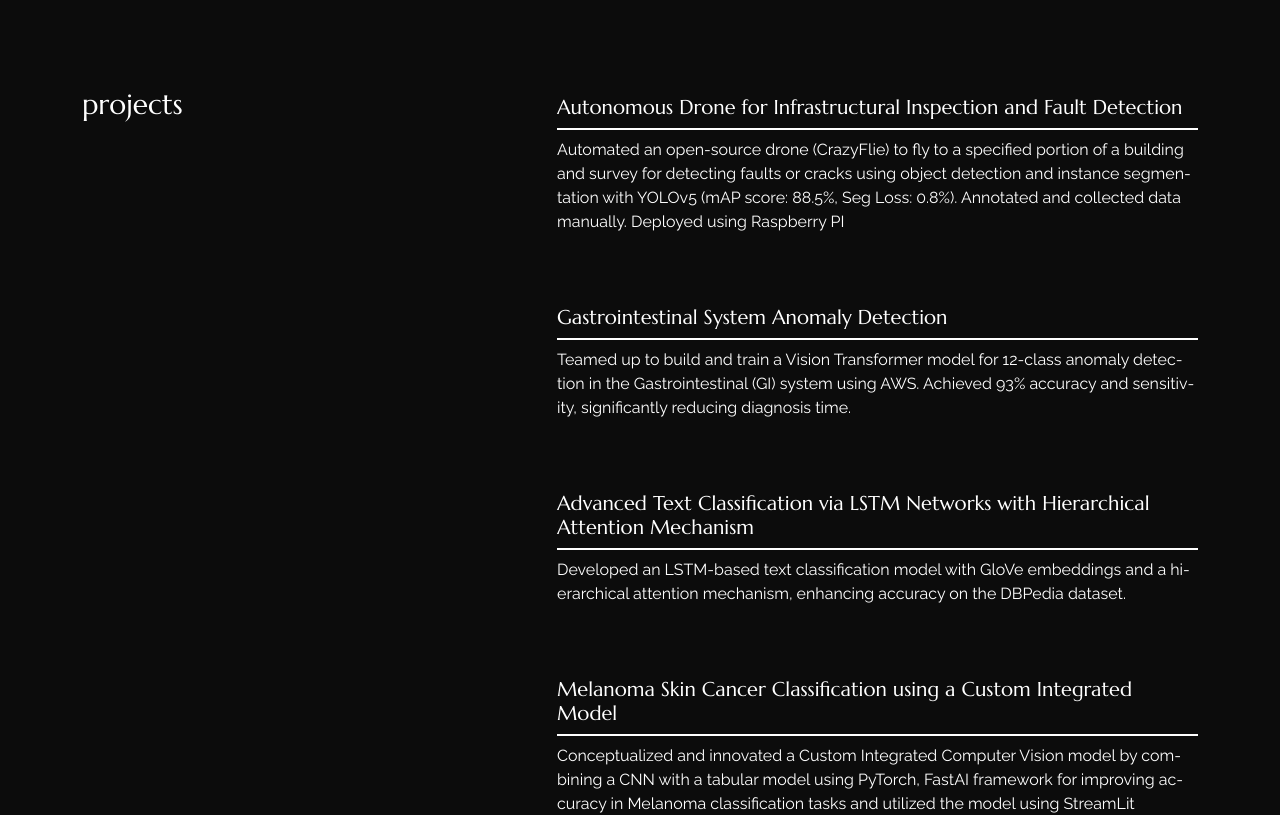
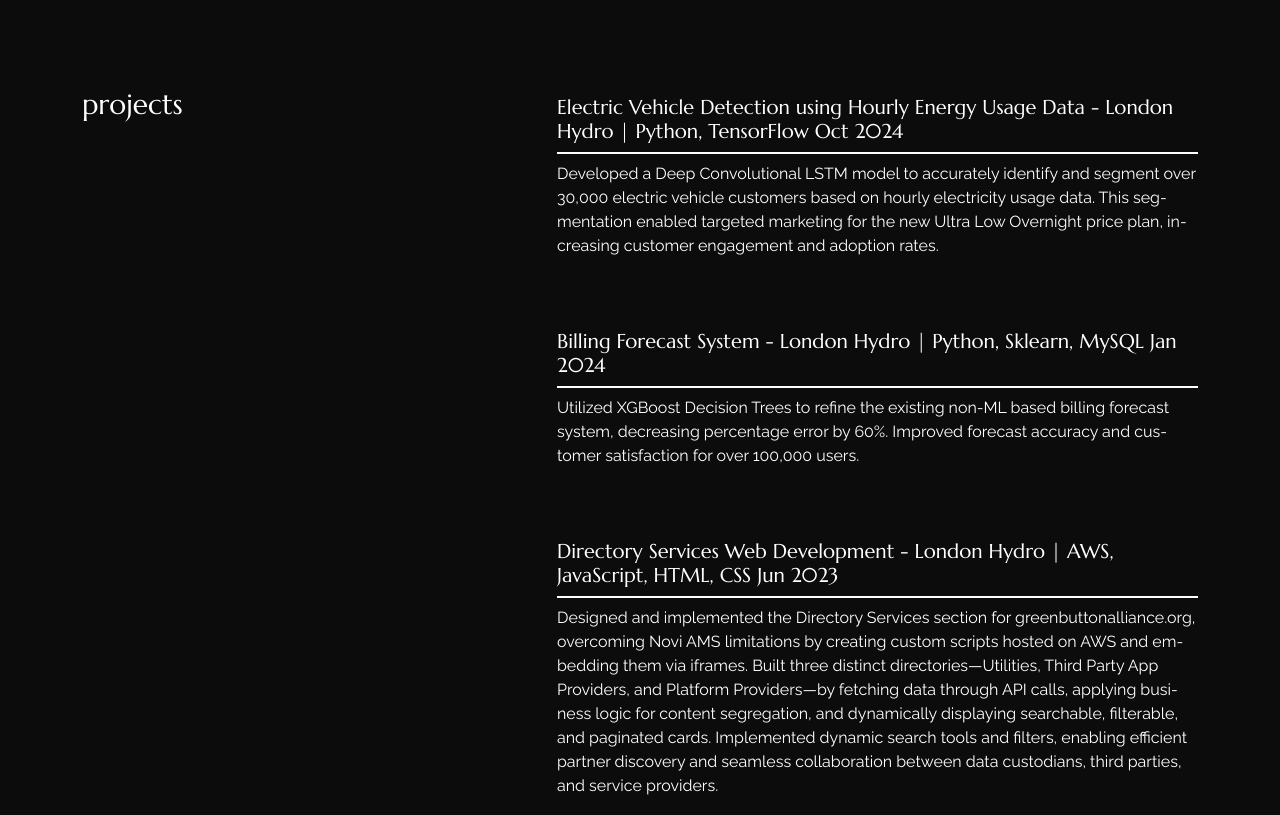
Before and after one commit to bhavya1600/Me, a React (Create React App) app: page /about in a window 1280 px wide. Shown: the part 1340-2155 px from the top of the page. Built offline with nearby package versions, Linux system fonts and the light colour scheme.

Commit message:
Projects

```diff
--- a/src/content_option.js
+++ b/src/content_option.js
@@ -17,12 +17,12 @@
 
 const dataabout = {
     title: "a bit about my self",
-    aboutme: "Hi, I'm Bhavya, an aspiring data scientist based in Canada. My work bridges the gap between technology and practical applications, focusing on using advanced analytics and machine learning to solve real-world problems. With experience ranging from developing AI models at \
+    aboutme: "hi, I'm Bhavya, an aspiring data scientist based in Canada. My work bridges the gap between technology and practical applications, focusing on using advanced analytics and machine learning to solve real-world problems. With experience ranging from developing AI models at \
     London Hydro to innovative projects in anomaly detection and infrastructure inspection, my career is grounded in applying Python, AI, and cloud technologies to enhance efficiency and decision-making. Holding a Master’s in Computer Science with a specialization in AI, I am committed to \
     lifelong learning and applying my skills to make a tangible impact."
 };
 const worktimeline = [{
-        jobtitle: "Business Systems Analyst",
+        jobtitle: "Data Science and DevOps Engineer",
         where: "London Hydro",
         date: "May 2023-Present",
     },
@@ -64,13 +64,26 @@
     },
 ];
 
-const services = [{
-        title: "Autonomous Drone for Infrastructural Inspection and Fault Detection ",
-        description: "Automated an open-source drone (CrazyFlie) to fly to a specified portion of a building and survey for detecting faults or cracks using object detection and instance segmentation with YOLOv5 (mAP score: 88.5%, Seg Loss: 0.8%). Annotated and collected data manually. Deployed using Raspberry PI",
+const services = [
+    {
+        title: "Electric Vehicle Detection using Hourly Energy Usage Data - London Hydro | Python, TensorFlow Oct 2024",
+        description: "Developed a Deep Convolutional LSTM model to accurately identify and segment over 30,000 electric vehicle customers based on hourly electricity usage data. This segmentation enabled targeted marketing for the new Ultra Low Overnight price plan, increasing customer engagement and adoption rates.",
+    },
+    {
+        title: "Billing Forecast System - London Hydro | Python, Sklearn, MySQL Jan 2024",
+        description: "Utilized XGBoost Decision Trees to refine the existing non-ML based billing forecast system, decreasing percentage error by 60%. Improved forecast accuracy and customer satisfaction for over 100,000 users.",
+    },
+    {
+        title: "Directory Services Web Development - London Hydro | AWS, JavaScript, HTML, CSS Jun 2023",
+        description: "Designed and implemented the Directory Services section for greenbuttonalliance.org, overcoming Novi AMS limitations by creating custom scripts hosted on AWS and embedding them via iframes. Built three distinct directories—Utilities, Third Party App Providers, and Platform Providers—by fetching data through API calls, applying business logic for content segregation, and dynamically displaying searchable, filterable, and paginated cards. Implemented dynamic search tools and filters, enabling efficient partner discovery and seamless collaboration between data custodians, third parties, and service providers.",
+    },
+    {
+        title: "Autonomous Drone for Infrastructural Inspection and Fault Detection",
+        description: "Automated an open-source drone (CrazyFlie) to fly to a specified portion of a building and survey for detecting faults or cracks using object detection and instance segmentation with YOLOv5 (mAP score: 88.5%, Seg Loss: 0.8%). Annotated and collected data manually. Deployed using Raspberry Pi.",
     },
     {
         title: "Gastrointestinal System Anomaly Detection",
-        description: "Teamed up to build and train a Vision Transformer model for 12-class anomaly detection in the Gastrointestinal (GI) system using AWS. Achieved 93% accuracy and sensitivity, significantly reducing diagnosis time.",
+        description: "Teamed up to build and train a Vision Transformer model for 12-class anomaly detection in the gastrointestinal system using AWS. Achieved 93% accuracy and sensitivity, significantly reducing diagnosis time.",
     },
     {
         title: "Advanced Text Classification via LSTM Networks with Hierarchical Attention Mechanism",
@@ -78,21 +91,22 @@
     },
     {
         title: "Melanoma Skin Cancer Classification using a Custom Integrated Model",
-        description: "Conceptualized and innovated a Custom Integrated Computer Vision model by combining a CNN with a tabular model using PyTorch, FastAI framework for improving accuracy in Melanoma classification tasks and utilized the model using StreamLit",
+        description: "Conceptualized and innovated a custom integrated computer vision model by combining a CNN with a tabular model using PyTorch and the FastAI framework to improve accuracy in melanoma classification tasks and deployed the model using Streamlit.",
     },
     {
         title: "Stellar Object Classification - ML Comparative Analysis",
-        description: "Experimented and compared various ML Algorithms to determine Stellar object classes.",
+        description: "Experimented with and compared various ML algorithms to determine stellar object classes.",
     },
     {
         title: "Forecasting USA Elections using Twitter Data",
-        description: "Predicted Joe Biden's victory in USA Presidential elections by large scale sentiment analysis using tweets spanning over 6 months.",
+        description: "Predicted Joe Biden's victory in the USA presidential elections through large-scale sentiment analysis of tweets spanning over six months.",
     },
     {
         title: "Facial Emotion Classifier",
-        description: "Developed a multi-class image classifier to detect 6 emotion classes with 85% Accuracy",
+        description: "Developed a multi-class image classifier to detect six emotion classes with 85% accuracy.",
     },
 ];
+
 
 const dataportfolio = [{
         img: "https://github.com/bhavya1600/Me/blob/main/assets/img/drone.png?raw=true",
```
Also changed, not shown: 12 other files (tests, documents, lock files or other folders).
